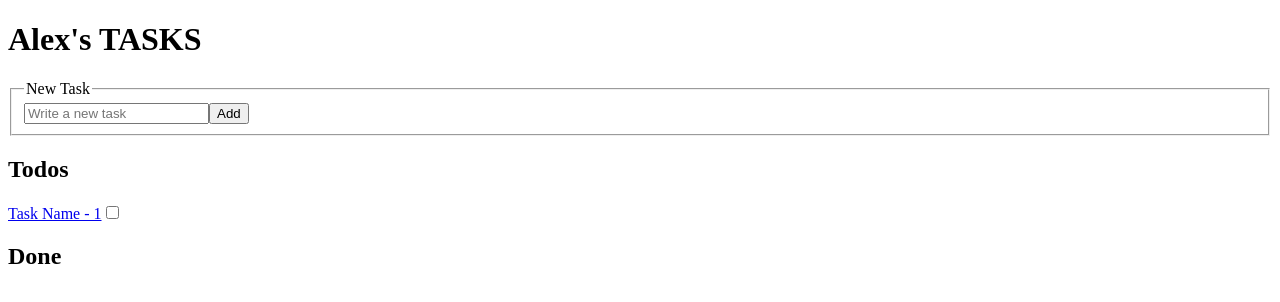
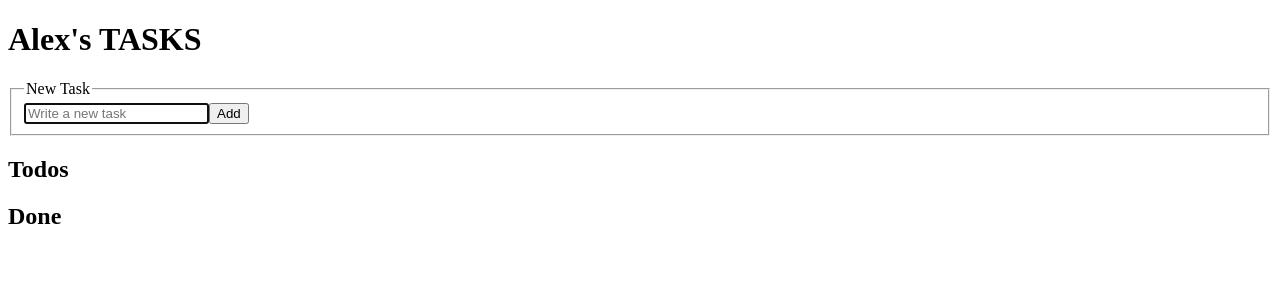
Before and after one commit to e2goon/note-app, a Next.js app: page / in a window 1280 px wide. Shown: the top 302 px of the page. Built offline with nearby package versions, Linux system fonts and the light colour scheme.

Commit message:
feat: implement todo list

```diff
--- a/src/components/Checkbox.tsx
+++ b/src/components/Checkbox.tsx
@@ -4,9 +4,11 @@ import cc from 'classcat'
 type CheckboxType = {
   className?: string
   onChange?: (e: SyntheticEvent) => void
+  checked?: boolean
+  readonly?: boolean
 }
 
-const Checkbox: FC<CheckboxType> = ({ className, onChange }) => {
+const Checkbox: FC<CheckboxType> = ({ className, onChange, checked, readonly }) => {
   const checkbox = [
     'appearance-none',
     'w-6',
@@ -24,7 +26,9 @@ const Checkbox: FC<CheckboxType> = ({ className, onChange }) => {
     <input
       type="checkbox"
       className={cc([checkbox, className])}
+      checked={checked}
       onChange={onChange}
+      readOnly={readonly}
     />
   )
 }
--- a/src/layouts/BasicLayout.tsx
+++ b/src/layouts/BasicLayout.tsx
@@ -28,7 +28,7 @@ const Layout: FC<LayoutType> = ({ className, isBack = false, children }) => {
               className="flex items-center text-xl font-bold"
             >
               <IoIosArrowBack className="inline-block mr-1" />
-              <span>TASKS</span>
+              <span>Todos</span>
             </button>
           ) : (
             <h1 className="flex-1 font-bold text-xl text-center">
--- a/src/pages/index.tsx
+++ b/src/pages/index.tsx
@@ -1,4 +1,9 @@
-import { useState, createRef, SyntheticEvent, ChangeEvent } from 'react'
+import {
+  useState,
+  createRef,
+  SyntheticEvent,
+  FormEvent,
+} from 'react'
 import { NextPage } from 'next'
 import Link from 'next/link'
 import { useRecoilState } from 'recoil'
@@ -6,30 +11,73 @@ import Layout from '@/layouts/BasicLayout'
 import Checkbox from '@/components/Checkbox'
 import { todosState } from '@/states'
 
+const uuid = (): string => {
+  let i = 0
+  let random = null
+  let uuid = ''
+  for (i; i < 32; i++) {
+    random = (Math.random() * 16) | 0
+    if (i === 8 || i === 12 || i === 16 || i === 20) {
+      uuid += '-'
+    }
+    uuid += (i === 12 ? 4 : i === 16 ? (random & 3) | 8 : random).toString(16)
+  }
+  return uuid
+}
+
 const Tasks: NextPage = () => {
   const textInput = createRef<HTMLInputElement>()
   const [input, setInput] = useState('')
   const [todos, setTodos] = useRecoilState(todosState)
-  const handleChange = ({ target }) => setInput(target.value)
+
+  const handleChange = (e: FormEvent<HTMLInputElement>) =>
+    setInput(e.currentTarget.value)
+
   const handleSubmit = (e: SyntheticEvent) => {
     e.preventDefault()
-    if (input.length <= 0) return;
+
+    if (input.length <= 0) return
+
     const todo = {
-      id: 0,
+      id: uuid(),
       name: input,
-      comments: '',
       checked: false,
     }
     setTodos([todo, ...todos])
     setInput('')
     textInput.current.focus()
   }
-  const handleToggle = (todo) => (e: ChangeEvent<HTMLInputElement>) => {
-    console.log(todo, e.target.checked)
+
+  const handleToggle = (todo) => () => {
+    const newTodos = todos.map((item) => {
+      return item !== todo
+        ? item
+        : { ...item, ...{ checked: !item.checked } }
+    })
+    setTodos(newTodos)
   }
+
+  const renderFilteredTodos = (isChecked: boolean) => {
+    const filteredTodos = todos.filter((todo) => todo.checked === isChecked)
+    return filteredTodos.map((todo, index) => (
+      <div key={index} role="listitem" className="my-4 relative">
+        <Link href={`/${todo.id}`}>
+          <a className="block py-4 px-6 w-full bg-white rounded-2xl outline-none hover:underline focus:ring-2 focus:ring-gray-600">
+            {todo.name}
+          </a>
+        </Link>
+        <Checkbox
+          onChange={handleToggle(todo)}
+          checked={todo.checked}
+          className="absolute top-1/2 right-4 transform-gpu -translate-y-1/2"
+        />
+      </div>
+    ))
+  }
+
   return (
     <Layout>
-      <form onSubmit={handleSubmit}>
+      <form onSubmit={handleSubmit} className="my-10">
         <fieldset className="flex">
           <legend className="sr-only">New Task</legend>
           <label className="flex-1 mr-2">
@@ -40,6 +88,7 @@ const Tasks: NextPage = () => {
               placeholder="Write a new task"
               value={input}
               onChange={handleChange}
+              autoFocus={true}
             />
           </label>
           <button
@@ -54,39 +103,12 @@ const Tasks: NextPage = () => {
 
       <section className="my-10">
         <h2 className="mb-4 text-lg font-bold">Todos</h2>
-        <div role="list">
-          {todos.map((todo, index) => (
-            <div key={index} role="listitem" className="my-4 relative">
-              <Link href={`/${todo.id}`}>
-                <a className="block py-4 px-6 w-full bg-white rounded-2xl outline-none hover:underline focus:ring-2 focus:ring-gray-600">
-                  {todo.name}
-                </a>
-              </Link>
-              <Checkbox
-                onChange={handleToggle(todo)}
-                className="absolute top-1/2 right-4 transform-gpu -translate-y-1/2"
-              />
-            </div>
-          ))}
-        </div>
+        <div role="list">{renderFilteredTodos(false)}</div>
       </section>
 
       <section>
         <h2 className="mb-4 text-lg font-bold">Done</h2>
-        <div role="list">
-          {todos
-            .filter((todo) => todo.checked === true)
-            .map((todo) => (
-              <div role="listitem" className="my-4 relative">
-                <Link href="/id">
-                  <a className="block py-4 px-6 w-full bg-white rounded-2xl outline-none hover:underline focus:ring-2 focus:ring-gray-600">
-                    {todo.name}
-                  </a>
-                </Link>
-                <Checkbox className="absolute top-1/2 right-4 transform-gpu -translate-y-1/2" />
-              </div>
-            ))}
-        </div>
+        <div role="list">{renderFilteredTodos(true)}</div>
       </section>
     </Layout>
   )
--- a/src/states/index.ts
+++ b/src/states/index.ts
@@ -1,13 +1,15 @@
-import { atom } from 'recoil'
+import { atom, RecoilState } from 'recoil'
 
-const todosState = atom({
+type TodoType = {
+  id: string
+  name: string
+  checked: boolean
+  comments?: string
+}
+
+const todosState: RecoilState<TodoType[]> = atom({
   key: 'todosState',
-  default: [{
-    id: 0,
-    name: 'Task Name - 1',
-    comments: '',
-    checked: false,
-  }],
+  default: [],
 })
 
 export { todosState }
```
Also changed, not shown: src/pages/[id].tsx (+29 -4 lines).
